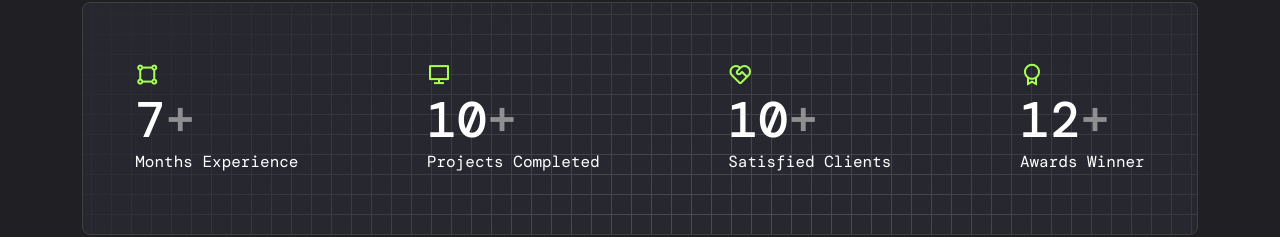
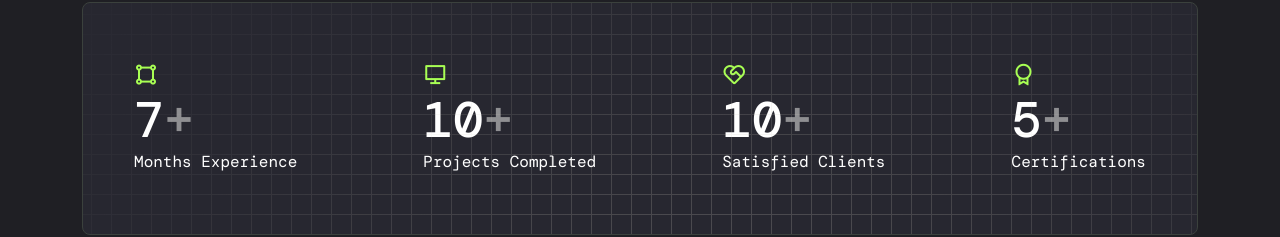
Before and after one commit to hafizhamza-123/Hamza.dev.Portfolio, a Next.js app: page / in a window 1280 px wide. Shown: the part 780-1017 px from the top of the page. Built offline with nearby package versions, Linux system fonts and the light colour scheme; a web font is replaced by a local one.

Commit message:
Stats updated

```diff
--- a/components/sections/Static2.tsx
+++ b/components/sections/Static2.tsx
@@ -51,10 +51,10 @@ export default function Static2() {
 										<div className="content mx-auto">
 											<i className="ri-award-line text-primary-2" />
 											<h2 className="text-300 my-0 fs-50">
-												<CountUp className="odometer text-dark fw-medium" enableScrollSpy={true} end={12} />
+												<CountUp className="odometer text-dark fw-medium" enableScrollSpy={true} end={5} />
 												<span className="fs-50 text-300 mb-0">+</span>
 											</h2>
-											<p className="fs-6 mb-0 text-dark">Awards Winner</p>
+											<p className="fs-6 mb-0 text-dark">Certifications</p>
 										</div>
 									</div>
 								</div>
```
